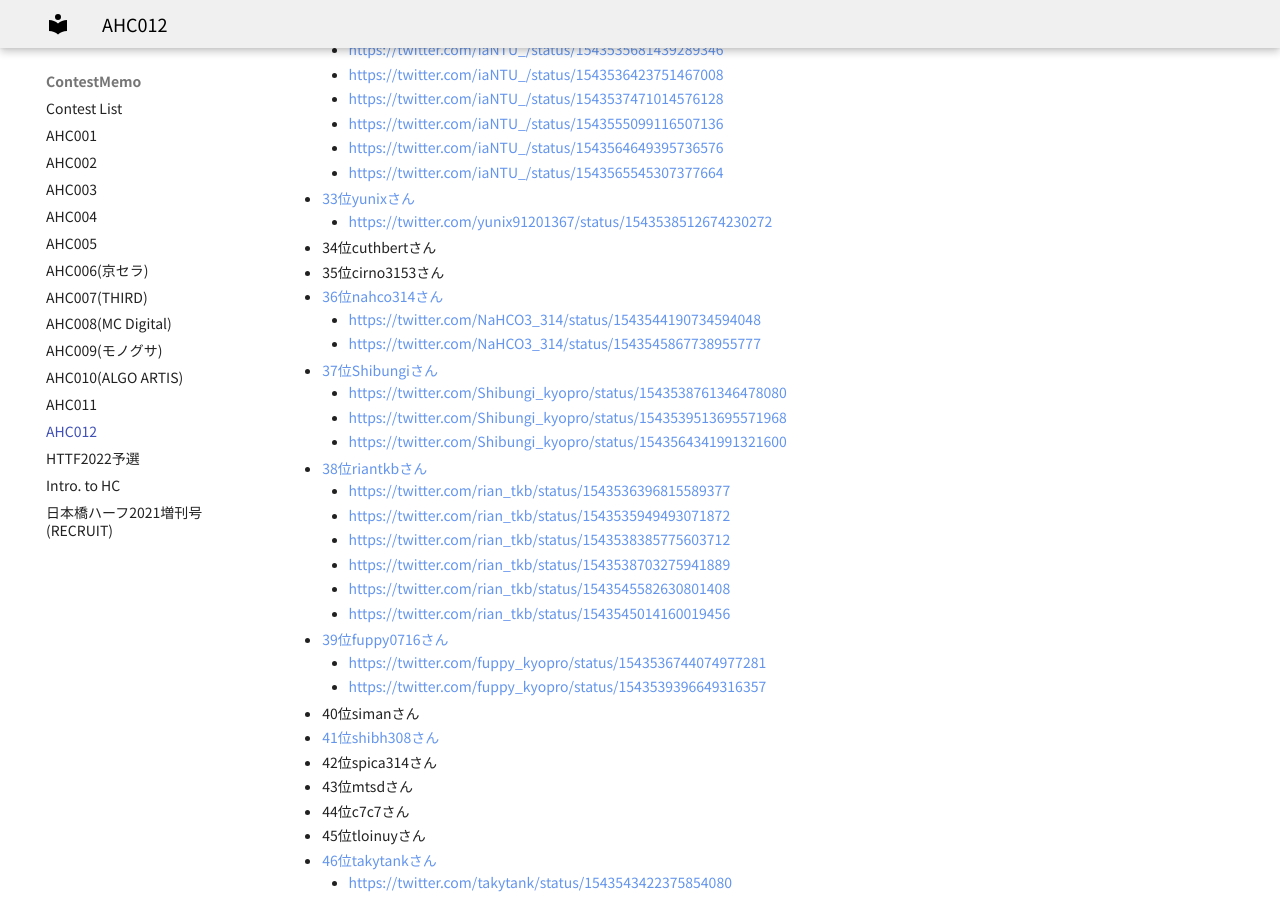
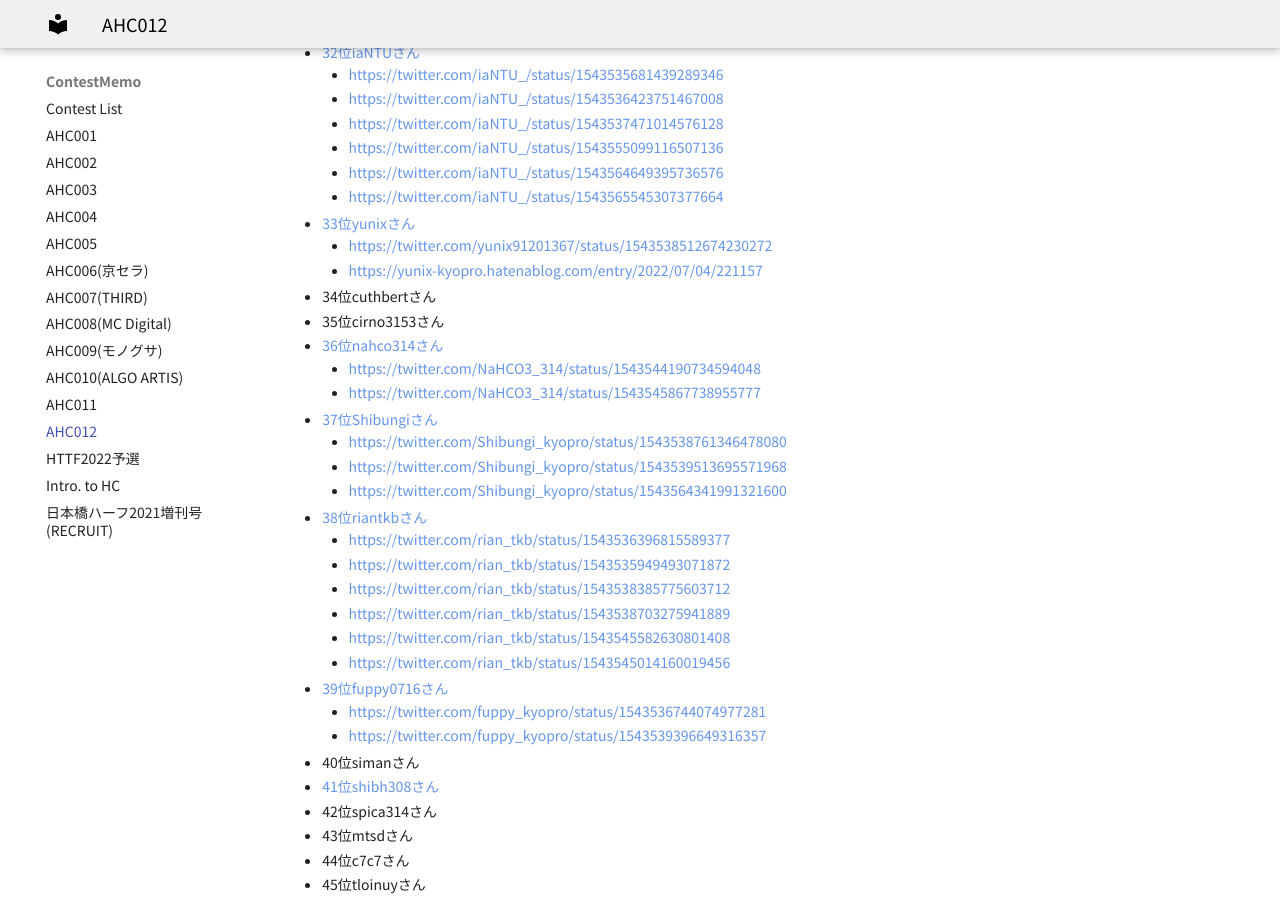
Before and after one commit to jetbead/AtCoderHeuristicContestMemo, an MkDocs documentation site: the page built from docs/ContestMemo/ahc012.md, in a window 1280 px wide and 900 px high, scrolled down 2254 px. Built offline with MkDocs 1.6.1 and Material for MkDocs 9.7.7, drawn with Linux system fonts in a browser that asks for light colours; some web fonts are replaced; some of the changed lines change nothing that is shown; some of the changed text lies outside the part shown.

Commit message:
Update ahc012.md

```diff
--- a/docs/ContestMemo/ahc012.md
+++ b/docs/ContestMemo/ahc012.md
@@ -50,6 +50,7 @@
   - https://twitter.com/terry_u16/status/1543538575983415296
   - https://twitter.com/terry_u16/status/1543541941585215493
   - https://twitter.com/terry_u16/status/1543543300191186944
+  - https://www.terry-u16.net/entry/ahc012
 - [12位kusanoさん](https://twitter.com/kusano_k/status/1543538525077110784)
 - [13位heno239さん](https://twitter.com/heno_code/status/1543537490237464582)
   - https://twitter.com/heno_code/status/1543539882349367296
@@ -101,6 +102,7 @@
   - https://twitter.com/iaNTU_/status/1543565545307377664
 - [33位yunixさん](https://twitter.com/yunix91201367/status/1543536757009838081)
   - https://twitter.com/yunix91201367/status/1543538512674230272
+  - https://yunix-kyopro.hatenablog.com/entry/2022/07/04/221157
 - 34位cuthbertさん
 - 35位cirno3153さん
 - [36位nahco314さん](https://twitter.com/NaHCO3_314/status/1543542342342553600)
```
